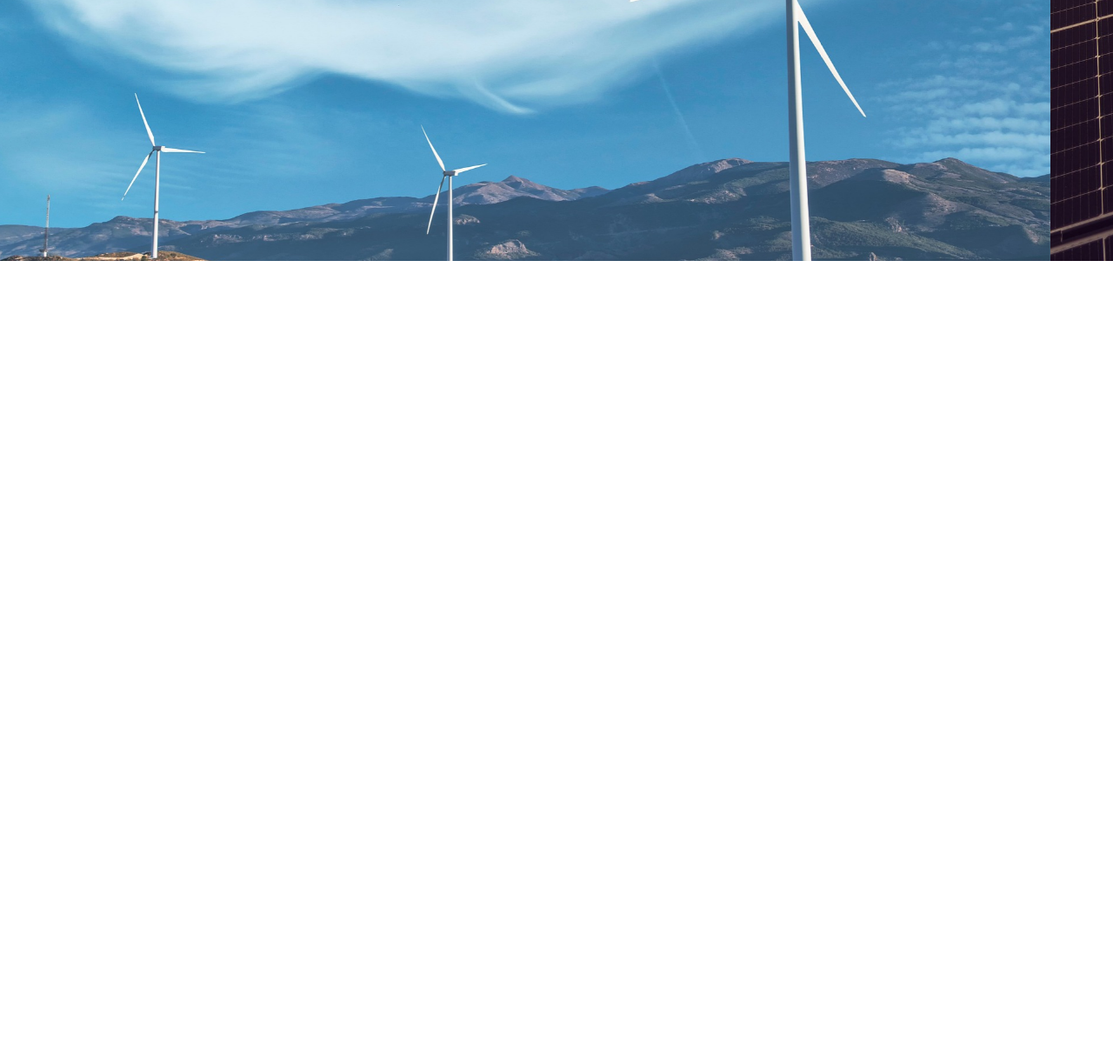
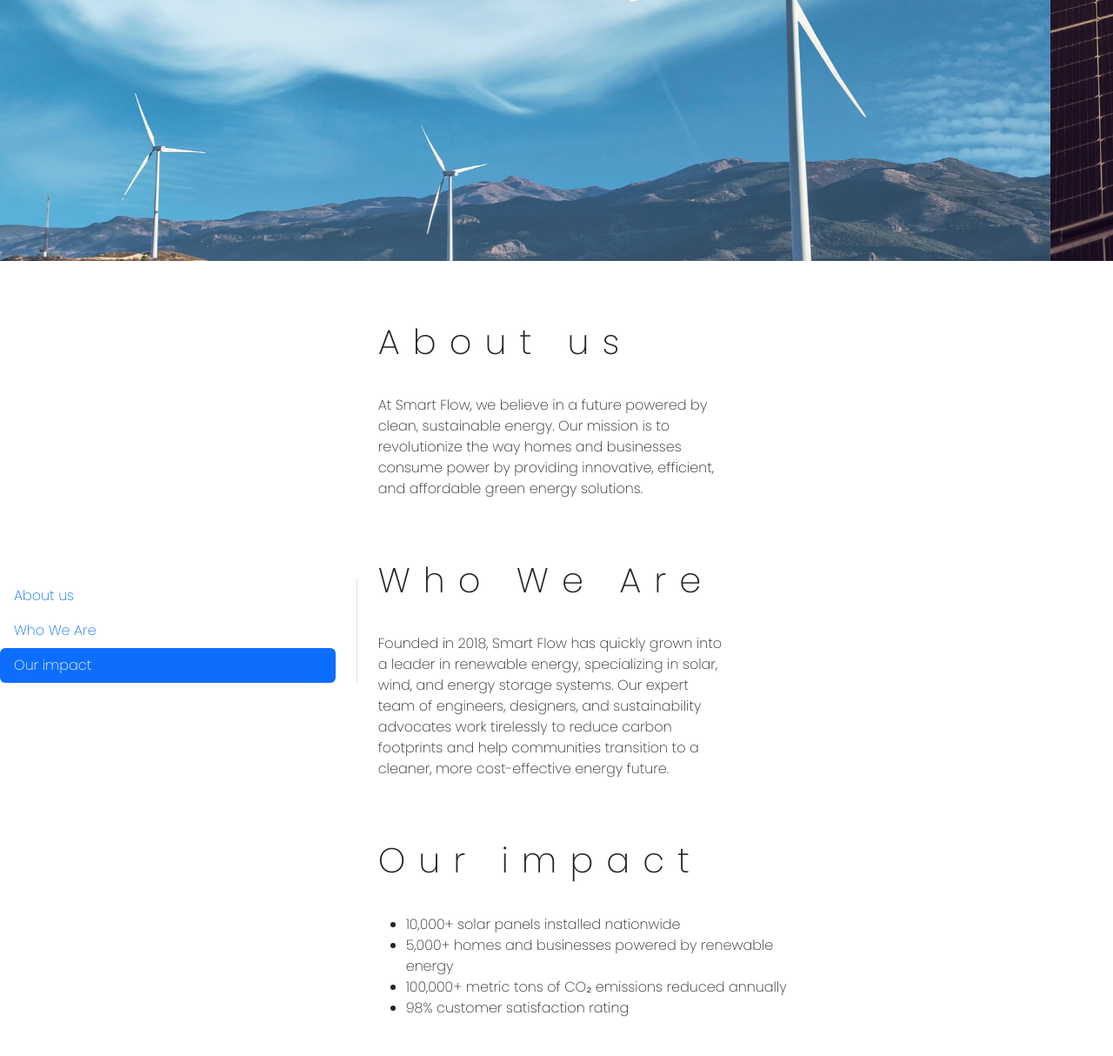
Before and after one commit to ArtemBielkovskyi/SmartFlow, a website: page index.html in a window 1280 px wide. Shown: the part 500-1714 px from the top of the page at 87% size. Before the commit the page ends 800 px from the top, so only its background shows below. Drawn offline with nearby package versions, Linux system fonts and the light colour scheme.

Commit message:
Added scrollspy

```diff
--- a/index.html
+++ b/index.html
@@ -21,12 +21,7 @@
           <div class="collapse navbar-collapse" id="navbarSupportedContent">
             <ul class="navbar-nav me-auto mb-2 mb-lg-0">
               <li class="nav-item">
-                <a class="nav-link active" aria-current="page" href="#">
-                  <svg xmlns="http://www.w3.org/2000/svg" width="15" height="15" fill="currentColor" class="bi bi-house-door-fill" viewBox="2 1 18 18">
-                    <path d="M6.5 14.5v-3.505c0-.245.25-.495.5-.495h2c.25 0 .5.25.5.5v3.5a.5.5 0 0 0 .5.5h4a.5.5 0 0 0 .5-.5v-7a.5.5 0 0 0-.146-.354L13 5.793V2.5a.5.5 0 0 0-.5-.5h-1a.5.5 0 0 0-.5.5v1.293L8.354 1.146a.5.5 0 0 0-.708 0l-6 6A.5.5 0 0 0 1.5 7.5v7a.5.5 0 0 0 .5.5h4a.5.5 0 0 0 .5-.5"/>
-                  </svg>
-                  Home
-                </a>
+                <a class="nav-link active" aria-current="page" href="#">Home</a>
               </li>
               <li class="nav-item">
                 <a class="nav-link" href="#">Carbon footprint</a>
@@ -55,6 +50,49 @@
           </div>
         </div>
       </div>
-    <script src="node_modules/bootstrap/dist/js/bootstrap.bundle.js"></script>
+      <div class="row">
+        <div class="col-4">
+          <nav id="navbar-example3" class="h-200 flex-column align-items-stretch pe-4 border-end" style="margin-top: 89%;">
+            <nav class="nav nav-pills flex-column">
+              <a class="nav-link" href="#item-1-2">About us</a>
+              <a class="nav-link" href="#item-1-3">Who We Are</a>
+              <a class="nav-link" href="#item-1-4">Our impact</a>
+              <!-- <nav class="nav nav-pills flex-column">
+                <a class="nav-link ms-3 my-1" href="#item-1-1">Item 1</a>
+                <a class="nav-link ms-3 my-1" href="#item-1-2">Item 2</a>
+                <a class="nav-link ms-3 my-1" href="#item-1-2">Item 3</a>
+              </nav> -->
+            </nav>
+          </nav>
+        </div>
+
+        <div class="col-6">
+          <div data-bs-spy="scroll" data-bs-target="#navbar-example3" data-bs-smooth-scroll="true" class="scrollspy-example-2" tabindex="0">
+            <div id="item-1-1-1">
+              <div class="SubTitle">About us</div>
+              <div class="AboutUsSection underText">At Smart Flow, we believe in a future powered by clean, sustainable energy. Our mission is to revolutionize the way homes and businesses consume power by providing innovative, efficient, and affordable green energy solutions.</div>
+            </div>
+            <div id="item-1-2">
+              <div class="SubTitle">Who We Are</div>
+              <div class="whoWeAre underText">Founded in 2018, Smart Flow has quickly grown into a leader in renewable energy, specializing in solar, wind, and energy storage systems. Our expert team of engineers, designers, and sustainability advocates work tirelessly to reduce carbon footprints and help communities transition to a cleaner, more cost-effective energy future.</div>
+            </div>
+            <div id="item-1-3">
+              <div class="SubTitle">Our impact</div>
+              <div class="ourImpact underText">
+                <ul>
+                  <li>10,000+ solar panels installed nationwide</li>
+                  <li>5,000+ homes and businesses powered by renewable energy</li>
+                  <li>100,000+ metric tons of CO₂ emissions reduced annually</li>
+                  <li>98% customer satisfaction rating</li>
+                </ul>
+              </div>
+            </div>
+            <div id="item-1-4">
+              <div class="underLink" style="margin-bottom: 200px;"><br></div>
+            </div>
+          </div>
+        </div>
+      </div>
+      <script src="node_modules/bootstrap/dist/js/bootstrap.bundle.js"></script>
 </body>
 </html>
--- a/style.css
+++ b/style.css
@@ -17,6 +17,22 @@
     letter-spacing: 15px;
 }
 
+.SubTitle{
+    margin-top: 10%;
+    margin-bottom: 5%;
+    font-size: 2.5em;
+    letter-spacing: 15px;
+}
+
+.underText{
+    width: 400px;
+}
+
+.ourImpact{
+    text-align: left;
+    width: 500px;
+}
+
 @media only screen and (max-width:1521px){
     .title{
         display: none;
```
